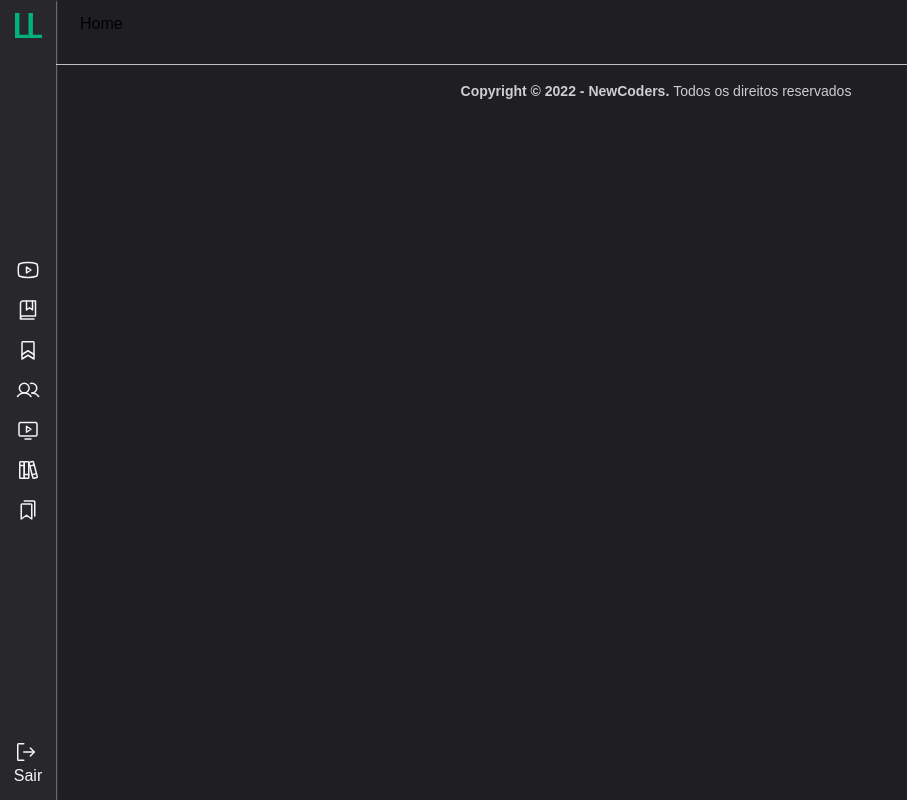
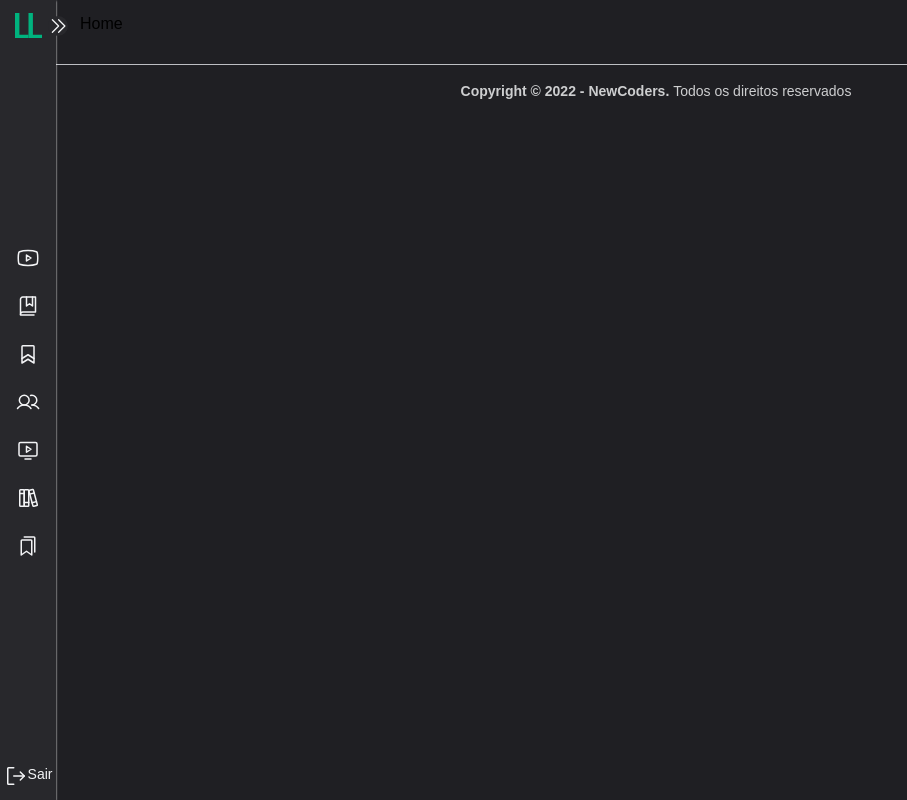
Before and after one commit to mateusdayrell/lelearn, a React (Create React App) app: page / in a window 1280 px wide. Shown: the whole page, without its empty margins (0-907 px from the left). Built offline with nearby package versions, Linux system fonts and the light colour scheme; the HTML template or start-up script is replaced by a standard one.

Commit message:
Changes navbar styles

```diff
--- a/src/components/navbar/index.js
+++ b/src/components/navbar/index.js
@@ -8,6 +8,7 @@ import {
   MonitorPlay,
   Books,
   BookmarksSimple,
+  CaretDoubleRight,
 } from 'phosphor-react';
 
 import { Link } from 'react-router-dom';
@@ -21,6 +22,18 @@ export default function Navbar() {
   const nomeLogado = useSelector((state) => state.auth.usuario.nome);
 
   const [nome, setNome] = useState('Não logado');
+
+  const [open, setOpen] = useState(true);
+
+  const menus = [
+    { name: "Videos", link: "/videos", icon: YoutubeLogo },
+    { name: "Cursos", link: "/cursos", icon: BookBookmark },
+    { name: "Treinamentos", link: "/treinamentos", icon: Bookmark },
+    { name: "Gestão de Usuários", link: "/usuarios", icon: Users, margin: true },
+    { name: "Gestão de Vídeos", link: "/gestao-videos", icon: MonitorPlay },
+    { name: "Gestão de Cursos", link: "/gestao-cursos", icon: Books},
+    { name: "Gestão de Treinamentos", link: "/gestao-treinamentos", icon: BookmarksSimple },
+  ];
 
   useEffect(() => {
     getNome();
@@ -36,7 +49,9 @@ export default function Navbar() {
   };
 
   return (
-    <div className="navbar">
+    <div className={` ${
+      open ? "navbar-closed" : "navbar-open"
+    } navbar`}>
       {/* LOGO */}
       <div className="logo-content">
         <Link className="link" to="/">
@@ -55,56 +70,33 @@ export default function Navbar() {
             />
           </svg>
         </Link>
+        <CaretDoubleRight size={20} className={`absolute cursor-pointer -right-3 top-4 rounded-full text-cinza-100 bg-cinza-400 hover:text-verde-100 duration-500 ${!open && "rotate-180 text-verde-100 hover:text-cinza-100"}`}
+          onClick={() => setOpen(!open)}/>
       </div>
       {/* ICONES */}
-      <div className="list-content">
-        <ul>
-          <li>
-            <Link className="link" to="/videos">
-              <YoutubeLogo size={24} />
+      <div className={`${
+      open ? "list-content-closed" : "list-content-open"
+    } list-content`}>
+        {menus?.map((menu, i) => (
+            <Link to={menu?.link} key={i}>
+              <div className="icons">{React.createElement(menu?.icon, { size: "24" })}</div>
+              <span style={{transitionDelay: `${i + 4}0ms`,}}
+                className={`whitespace-pre duration-500 ${open && "hidden"}`}
+              >
+                {menu?.name}
+              </span>
             </Link>
-          </li>
-          <li>
-            <Link className="link" to="/cursos">
-              <BookBookmark size={24} />
-            </Link>
-          </li>
-          <li>
-            <Link className="link" to="/treinamentos">
-              <Bookmark size={24} />
-            </Link>
-          </li>
-          <li>
-            <Link className="link" to="/usuarios">
-              <Users size={24} />
-            </Link>
-          </li>
-          <li>
-            <Link className="link" to="/gestao-videos">
-              <MonitorPlay size={24} />
-            </Link>
-          </li>
-          <li>
-            <Link className="link" to="/gestao-cursos">
-              <Books size={24} />
-            </Link>
-          </li>
-          <li>
-            <Link className="link" to="/gestao-treinamentos">
-              <BookmarksSimple size={24} />
-            </Link>
-          </li>
-        </ul>
+          ))}
       </div>
       {/* USUARIO */}
-      <div className="profile-content">
-        {/* <div>
-          <div className="circle">{nome}</div>
-        </div> */}
+      <div className={` ${
+      open ? "profile-content-closed" : "profile-content-open"
+    } profile-content`}>
         <Link onClick={handleLogout} className="link" to="/login">
           <SignOut size={24} />
           Sair
         </Link>
+        <span className={`${open && "hidden"} `}>{nome}</span>
       </div>
     </div>
   );
--- a/src/components/navbar/styles.css
+++ b/src/components/navbar/styles.css
@@ -1,16 +1,54 @@
 .navbar{
-  @apply bg-cinza-400 flex h-full w-14 py-3 flex-col items-center justify-between fixed
-  shadow-white shadow-sm z-10
+  @apply bg-cinza-400 flex h-full py-3 flex-col justify-between fixed
+  shadow-white shadow-sm z-10 duration-500 text-sm
+}
+.navbar-open{
+  @apply w-64 items-start
+}
+.navbar-closed{
+  @apply w-14 items-start
 }
 
+
+.logo-content{
+  @apply w-14 justify-center flex
+}
 .logo-content svg path{
   @apply fill-verde-100 hover:fill-verde-200
 }
 
-.list-content ul li{
-  @apply w-8 h-8 m-2 hover:bg-verde-100 flex items-center justify-center rounded-md
+
+.list-content{
+  @apply w-14 flex flex-col text-cinza-100
+}
+.list-content-closed{
+  @apply w-14 flex pl-3
+}
+.list-content-closed a{
+  @apply my-2 flex items-center
+}
+.list-content-closed .icons{
+  @apply w-8 h-8 hover:bg-verde-100 flex items-center justify-center rounded-md
+}
+.list-content-open{
+  @apply w-56 h-10 flex justify-center pl-3
+}
+.list-content-open a{
+  @apply flex my-2 items-center
+}
+.list-content-open a span{
+  @apply ml-2 hover:text-verde-100
+}
+.list-content-open a .icons{
+  @apply w-8 h-8 hover:bg-verde-100 flex items-center justify-center rounded-md
 }
 
+.profile-content{
+  @apply w-14 justify-center flex
+}
+.profile-content-open{
+  @apply w-56 flex justify-start pl-3
+}
 .link{
-  @apply text-cinza-100
+  @apply text-cinza-100 flex
 }
```
